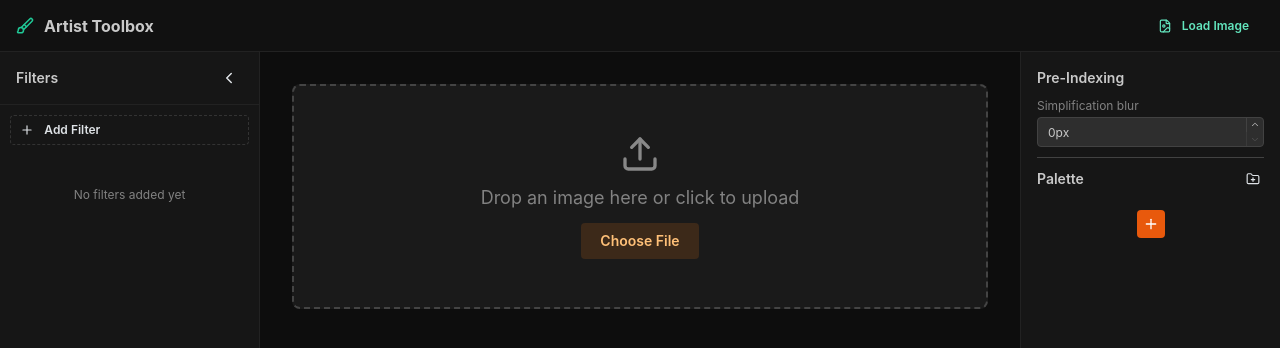
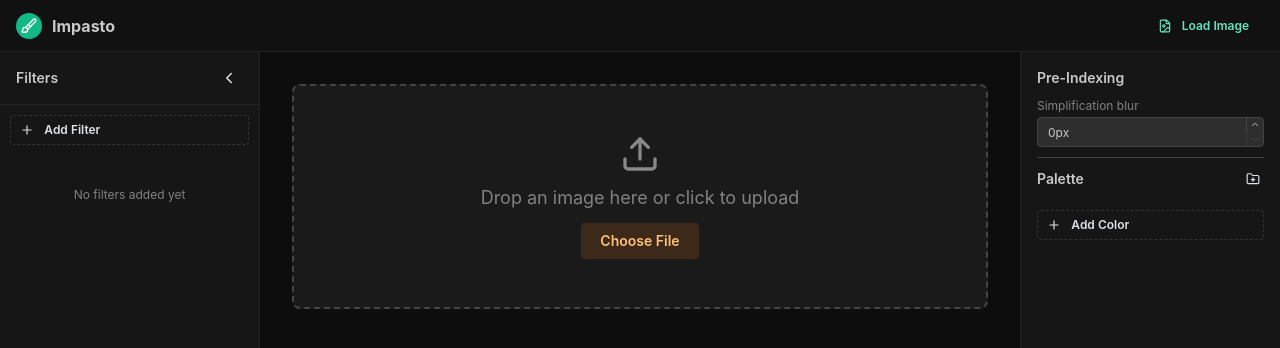
Before and after one commit to francomay3/impasto, a React (Vite) app: page / in a window 1280 px wide. Shown: the top 348 px of the page. Built offline with nearby package versions, Linux system fonts and the light colour scheme.

Commit message:
added logo

```diff
--- a/index.html
+++ b/index.html
@@ -2,9 +2,9 @@
 <html lang="en">
   <head>
     <meta charset="UTF-8" />
-    <link rel="icon" type="image/svg+xml" href="/favicon.svg" />
+    <link rel="icon" type="image/svg+xml" href="/brush.svg" />
     <meta name="viewport" content="width=device-width, initial-scale=1.0" />
-    <title>🖌 Artist Toolbox</title>
+    <title>Impasto</title>
   </head>
   <body>
     <div id="root"></div>
--- a/package.json
+++ b/package.json
@@ -1,5 +1,5 @@
 {
-  "name": "temp-project",
+  "name": "impasto",
   "private": true,
   "version": "0.0.0",
   "type": "module",
--- a/src/App.tsx
+++ b/src/App.tsx
@@ -1,8 +1,8 @@
 import { useCallback, useEffect, useRef, useState } from 'react';
-import { AppShell, Box, Button, Checkbox, Group, Modal, NumberInput, SimpleGrid, Stack, Text, TextInput, Title, useMantineTheme } from '@mantine/core';
+import { AppShell, Box, Button, Checkbox, Group, Modal, NumberInput, SimpleGrid, Stack, Text, TextInput, Title } from '@mantine/core';
 import { notifications } from '@mantine/notifications';
 import { useDebouncedValue } from '@mantine/hooks';
-import { FileImage, Download, Brush } from 'lucide-react';
+import { FileImage, Download } from 'lucide-react';
 
 import { useProjectState } from './hooks/useProjectState';
 import { useCanvasPipeline } from './hooks/useCanvasPipeline';
@@ -19,7 +19,6 @@ import type { LevelsParams } from './types';
 type SamplingLevels = { filterId: string; point: 'black' | 'white' } | null;
 
 export default function App() {
-  const theme = useMantineTheme();
   const {
     state, setImage, setPalette, updateColor,
     addFilter, removeFilter, updateFilter, reorderFilters, setPreIndexingBlur,
@@ -157,8 +156,8 @@ export default function App() {
       <AppShell.Header style={{ background: '#111', borderBottom: '1px solid #222' }}>
         <Group h="100%" px="md" justify="space-between">
           <Group gap="xs" align="center">
-            <Brush size={18} color={theme.colors[theme.primaryColor][5]} />
-            <Title order={5}>Artist Toolbox</Title>
+            <img src="/brush.svg" width={26} height={26} />
+            <Title order={5}>Impasto</Title>
           </Group>
           <Group gap="xs">
             {state.imageDataUrl && (
--- /dev/null
+++ b/src/components/AddItemButton.tsx
@@ -0,0 +1,24 @@
+import { Button } from '@mantine/core';
+import { Plus } from 'lucide-react';
+
+interface Props {
+  label: string;
+  onClick?: () => void;
+}
+
+export function AddItemButton({ label, onClick }: Props) {
+  return (
+    <Button
+      variant="subtle"
+      color="gray"
+      size="xs"
+      leftSection={<Plus size={14} />}
+      fullWidth
+      justify="flex-start"
+      style={{ border: '1px dashed #333' }}
+      onClick={onClick}
+    >
+      {label}
+    </Button>
+  );
+}
--- a/src/components/FilterPanel/AddFilterMenu.tsx
+++ b/src/components/FilterPanel/AddFilterMenu.tsx
@@ -1,7 +1,8 @@
-import { Menu, Button, Text } from '@mantine/core';
-import { Plus, SlidersHorizontal, Palette, Layers, Droplets } from 'lucide-react';
+import { Menu, Text } from '@mantine/core';
+import { SlidersHorizontal, Palette, Layers, Droplets } from 'lucide-react';
 import type { FilterType } from '../../types';
 import { FILTER_LABELS } from '../../types';
+import { AddItemButton } from '../AddItemButton';
 
 const FILTER_ICONS: Record<FilterType, React.ReactNode> = {
   'brightness-contrast': <SlidersHorizontal size={14} />,
@@ -20,17 +21,7 @@ export function AddFilterMenu({ onAdd }: Props) {
   return (
     <Menu shadow="md" width={210} position="bottom-start">
       <Menu.Target>
-        <Button
-          variant="subtle"
-          color="gray"
-          size="xs"
-          leftSection={<Plus size={14} />}
-          fullWidth
-          justify="flex-start"
-          style={{ border: '1px dashed #333' }}
-        >
-          Add Filter
-        </Button>
+        <AddItemButton label="Add Filter" />
       </Menu.Target>
       <Menu.Dropdown style={{ background: '#1a1a1a', border: '1px solid #333' }}>
         {FILTER_ORDER.map(type => (
--- a/src/components/PaletteSidebar.tsx
+++ b/src/components/PaletteSidebar.tsx
@@ -1,6 +1,7 @@
 import { useRef, useState, useCallback } from 'react';
-import { Stack, Box, Text, Badge, ActionIcon, Tooltip, NumberInput, Divider, TextInput, Menu, useMantineTheme } from '@mantine/core';
-import { Crosshair, X, Plus, GripVertical, ChevronDown, ChevronRight, FolderPlus, Folder } from 'lucide-react';
+import { Stack, Box, Text, Badge, ActionIcon, Tooltip, NumberInput, Divider, TextInput, Menu } from '@mantine/core';
+import { Crosshair, X, GripVertical, ChevronDown, ChevronRight, FolderPlus, Folder } from 'lucide-react';
+import { AddItemButton } from './AddItemButton';
 import useConfirmDialog from './useConfirmDialog';
 import {
   DndContext,
@@ -327,8 +328,6 @@ export function PaletteSidebar({
   onBlurChange, onStartSampling, onColorChange, onRenameColor, onAddColor, onDeleteColor,
   onToggleHighlight, onAddGroup, onRemoveGroup, onRenameGroup, onSetColorGroup, onReorderPalette, onReorderGroups,
 }: Props) {
-  const theme = useMantineTheme();
-  const tertiaryColor = theme.other.tertiaryColor as string;
   const colorInputRefs = useRef<Map<string, HTMLInputElement>>(new Map());
   const [collapsedGroups, setCollapsedGroups] = useState<Set<string>>(new Set());
   const [draggingType, setDraggingType] = useState<'group' | 'color' | null>(null);
@@ -511,9 +510,7 @@ export function PaletteSidebar({
           </>
         )}
 
-        <ActionIcon variant="filled" color={tertiaryColor} size="md" onClick={onAddColor} style={{ alignSelf: 'center' }}>
-          <Plus size={16} />
-        </ActionIcon>
+        <AddItemButton label="Add Color" onClick={onAddColor} />
       </Stack>
     </DndContext>
   );
--- a/src/services/StorageService.ts
+++ b/src/services/StorageService.ts
@@ -7,7 +7,7 @@ export interface IStorageService {
   exportJSON(): string;
 }
 
-const STORAGE_KEY = 'artist-toolbox-project';
+const STORAGE_KEY = 'impasto-project';
 
 export class JSONLocalStorage implements IStorageService {
   save(state: ProjectState): void {
```
Also changed, not shown: brush.svg (added).
